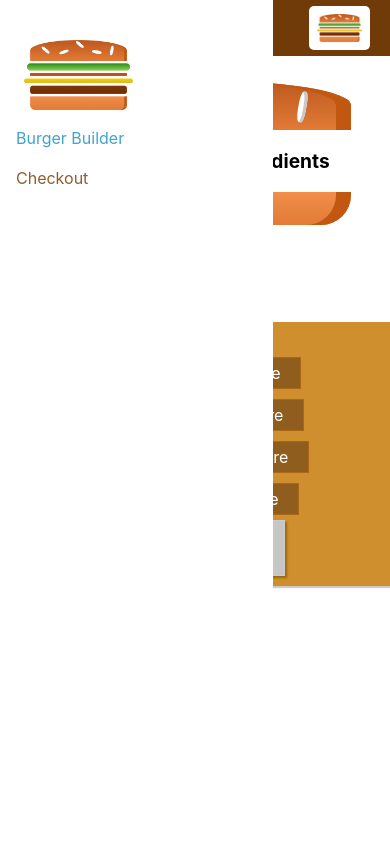
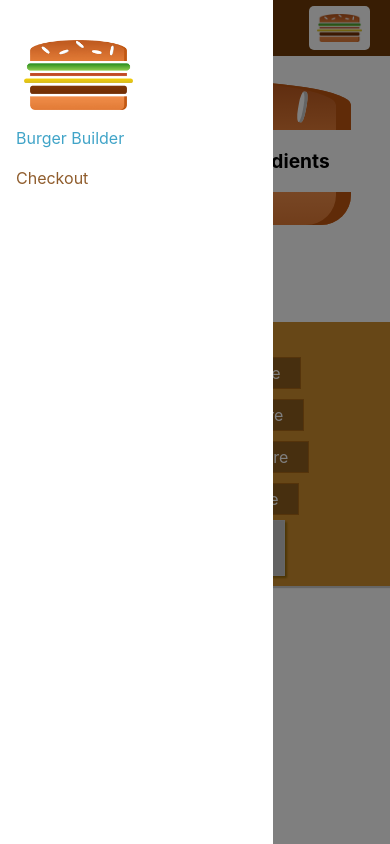
Before and after one commit to CastleArg/reacttraining-burgerbuilder, a React (Create React App) app: page / in a window 390 px wide. Built offline with nearby package versions, Linux system fonts and the light colour scheme.

Commit message:
responsive toolbar

```diff
--- a/src/components/Layout/Layout.js
+++ b/src/components/Layout/Layout.js
@@ -1,16 +1,20 @@
-import React, { Fragment } from 'react';
+import React, { Fragment, useState } from 'react';
 import classes from './Layout.module.css';
 import Toolbar from '../Navigation/Toolbar/Toolbar';
 import SideDrawer from '../Navigation/SideDrawer/SideDrawer';
-const Layout = (props) => (
-    <Fragment>
-        <Toolbar ></Toolbar>
-        <SideDrawer/>
-        <main className={classes.Content}>
-            {props.children}
-        </main>
-    </Fragment>
-)
+
+
+const Layout = (props) => {
+    const [sideDrawerOpen, setSideDrawerOpen] = useState(true);
+    return (
+        <Fragment>
+            <Toolbar toggleSideDrawerOpen={() => setSideDrawerOpen(!sideDrawerOpen)} ></Toolbar>
+            <SideDrawer show={sideDrawerOpen} closed={() => setSideDrawerOpen(false)} />
+            <main className={classes.Content}>
+                {props.children}
+            </main>
+        </Fragment>);
+}
 
 
 export default Layout;
--- a/src/components/Navigation/SideDrawer/SideDrawer.js
+++ b/src/components/Navigation/SideDrawer/SideDrawer.js
@@ -1,15 +1,21 @@
-import React from 'react';
+import React, { Fragment } from 'react';
 import Logo from '../../Logo/Logo';
 import NavigationItems from '../NavigationItems/NavigationItems';
 import classes from './SideDrawer.module.css'
+import Backdrop from '../../UI/Backdrop/Backdrop';
+
 const SideDrawer = (props) => {
+    const attatchedClasses = [classes.SideDrawer, props.show ? classes.Open : classes.Close]
     return (
-        <div className={classes.SideDrawer}>
-            <Logo className={classes.Logo} height="11%" />
-            <nav>
-                <NavigationItems />
-            </nav>
-        </div>);
+        <Fragment>
+            <Backdrop show={props.show} clicked={props.closed} />
+            <div className={attatchedClasses.join(' ')}>
+                <Logo className={classes.Logo} height="11%" />
+                <nav>
+                    <NavigationItems />
+                </nav>
+            </div>
+        </Fragment>);
 }
 
 export default SideDrawer;
--- a/src/components/Navigation/Toolbar/Toolbar.js
+++ b/src/components/Navigation/Toolbar/Toolbar.js
@@ -5,7 +5,7 @@ import NavigationItems from '../NavigationItems/NavigationItems';
 const Toolbar = (props) => {
     return (
         <header className={classes.Toolbar}>
-            <div>MENU</div>
+            <div onClick={props.toggleSideDrawerOpen}>MENU</div>
             <Logo height="80%"/>
             <nav className={classes.DesktopOnly}>
                 <NavigationItems />
```
